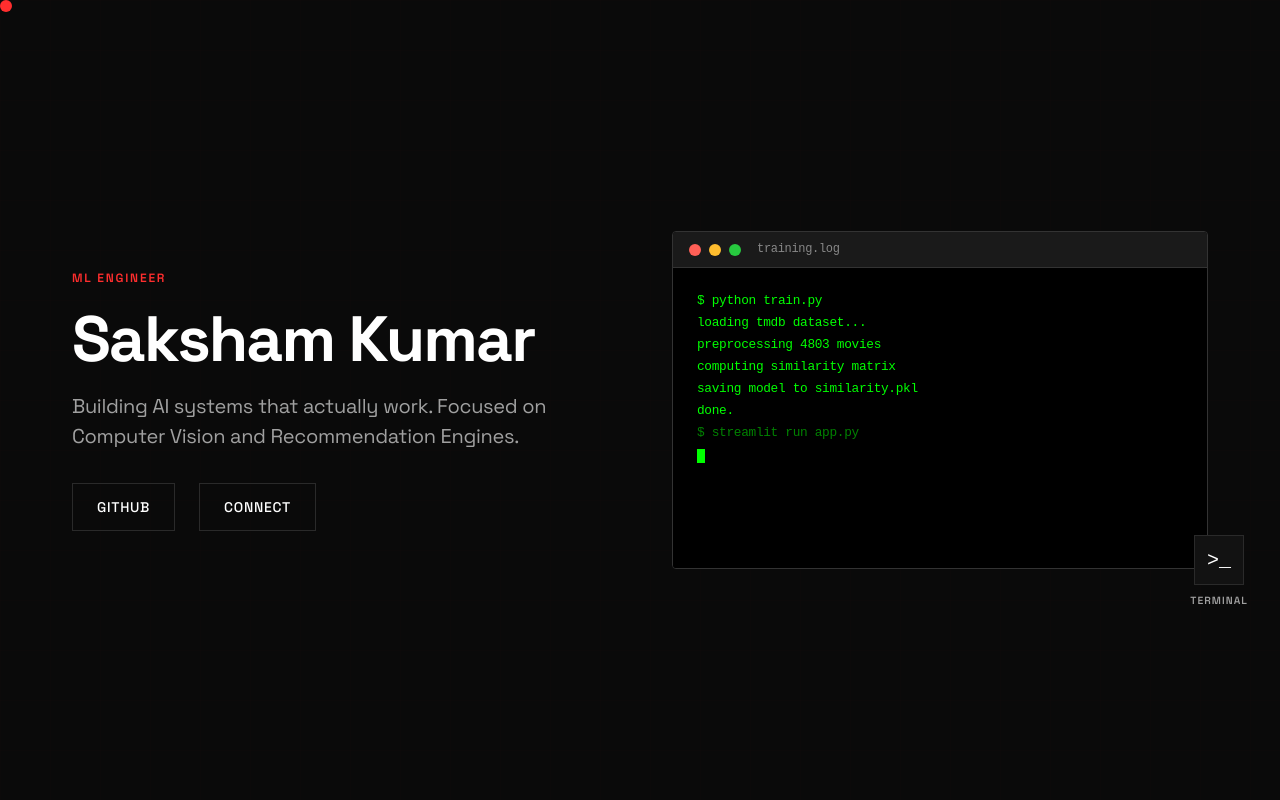
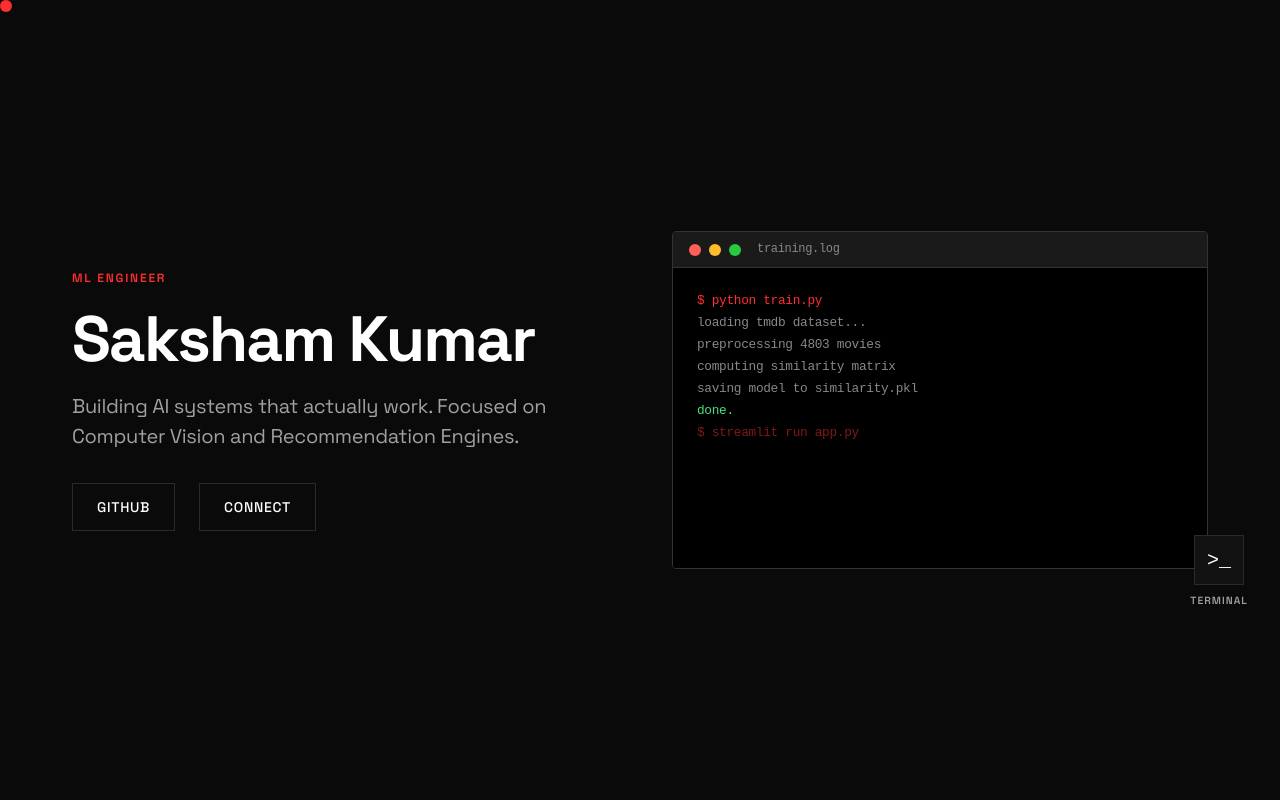
Before and after one commit to saakshammm/portfolio, a plain HTML site: page index.html in a window 1280 px wide. Shown: the top 800 px of the page. Drawn offline with Linux system fonts and the light colour scheme.

Commit message:
Add files via upload

```diff
--- a/index.css
+++ b/index.css
@@ -376,7 +376,20 @@ button,
     margin-bottom: 0.3rem;
     opacity: 0;
     animation: fadeIn 0.5s ease forwards;
-    color: #00ff00;
+    color: #4ade80;
+}
+
+.terminal-line.term-command {
+    color: var(--accent-red);
+    font-weight: 500;
+}
+
+.terminal-line.term-success {
+    color: #4ade80;
+}
+
+.terminal-line.term-process {
+    color: #888;
 }
 
 @keyframes fadeIn {
@@ -389,8 +402,21 @@ button,
     display: inline-block;
     width: 8px;
     height: 14px;
-    background-color: #00ff00;
+    background-color: #4ade80;
     animation: blink 1s infinite;
+}
+
+@keyframes blink {
+
+    0%,
+    50% {
+        opacity: 1;
+    }
+
+    51%,
+    100% {
+        opacity: 0;
+    }
 }
 
 /* ============================================
@@ -922,19 +948,20 @@ button,
     min-height: 400px;
     max-height: 70vh;
     overflow-y: auto;
-    color: #00ff00;
+    color: #888;
     line-height: 1.5;
     background-color: #000;
 }
 
 .terminal-line {
     margin-bottom: 0.25rem;
-    color: #00ff00;
+    color: #888;
 }
 
 .terminal-prompt {
-    color: #00ff00;
+    color: var(--accent-red);
     margin-right: 0.5rem;
+    font-weight: 500;
 }
 
 .terminal-input-line {
@@ -947,7 +974,7 @@ button,
     flex: 1;
     background: none;
     border: none;
-    color: #00ff00;
+    color: #4ade80;
     font-family: 'Courier New', monospace;
     font-size: 0.85rem;
     outline: none;
--- a/index.html
+++ b/index.html
@@ -280,7 +280,7 @@
         </div>
     </footer>
 
-    <script src="script.js?v=4.0"></script>
+    <script src="script.js?v=5.0"></script>
 </body>
 
 </html>
--- a/script.js
+++ b/script.js
@@ -206,6 +206,16 @@ function addTerminalLine() {
         const lineContent = currentScenario[currentLineIndex];
         const line = document.createElement('div');
         line.className = 'terminal-line';
+
+        // Add subtle color classes
+        if (lineContent.startsWith('$')) {
+            line.classList.add('term-command');
+        } else if (lineContent.includes('done') || lineContent.includes('ready') || lineContent.includes('running on')) {
+            line.classList.add('term-success');
+        } else if (lineContent.includes('loading') || lineContent.includes('initializing') || lineContent.includes('starting')) {
+            line.classList.add('term-process');
+        }
+
         line.textContent = lineContent;
         terminalLinesContainer.appendChild(line);
 
```
